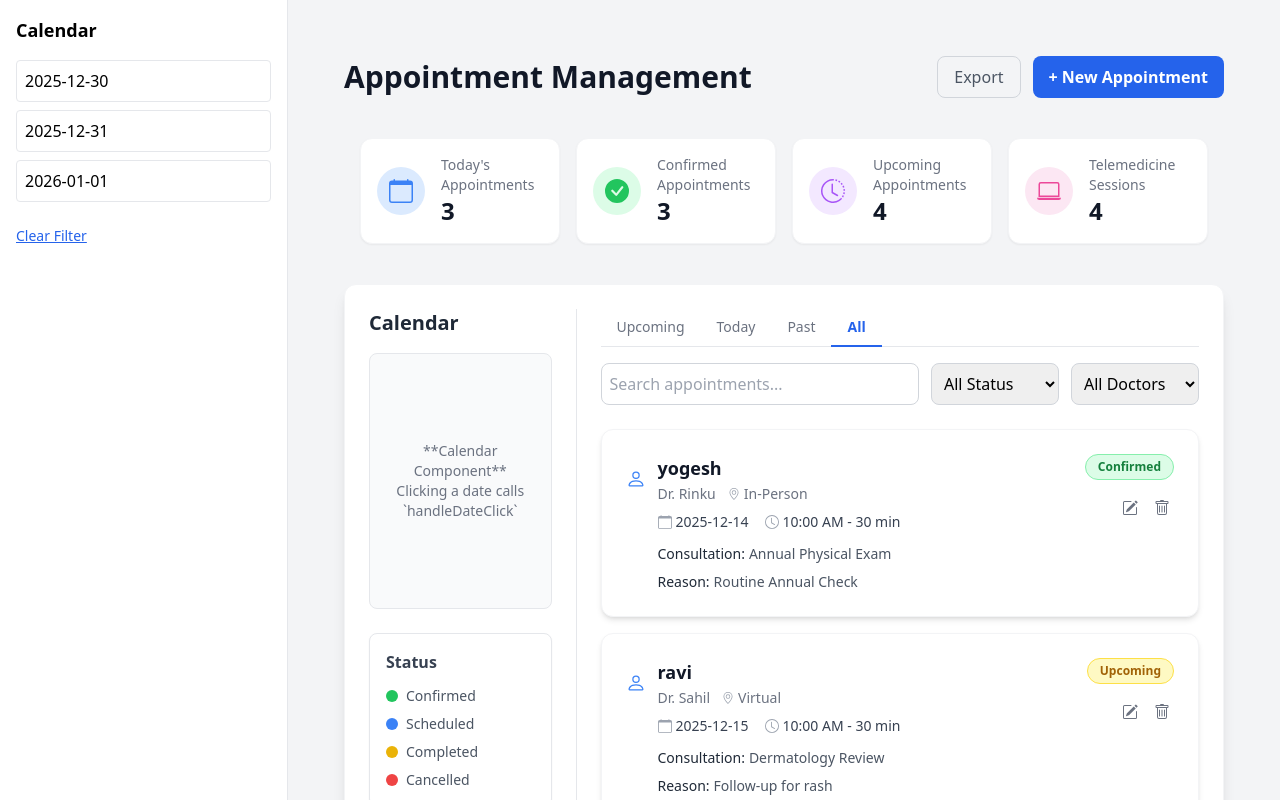
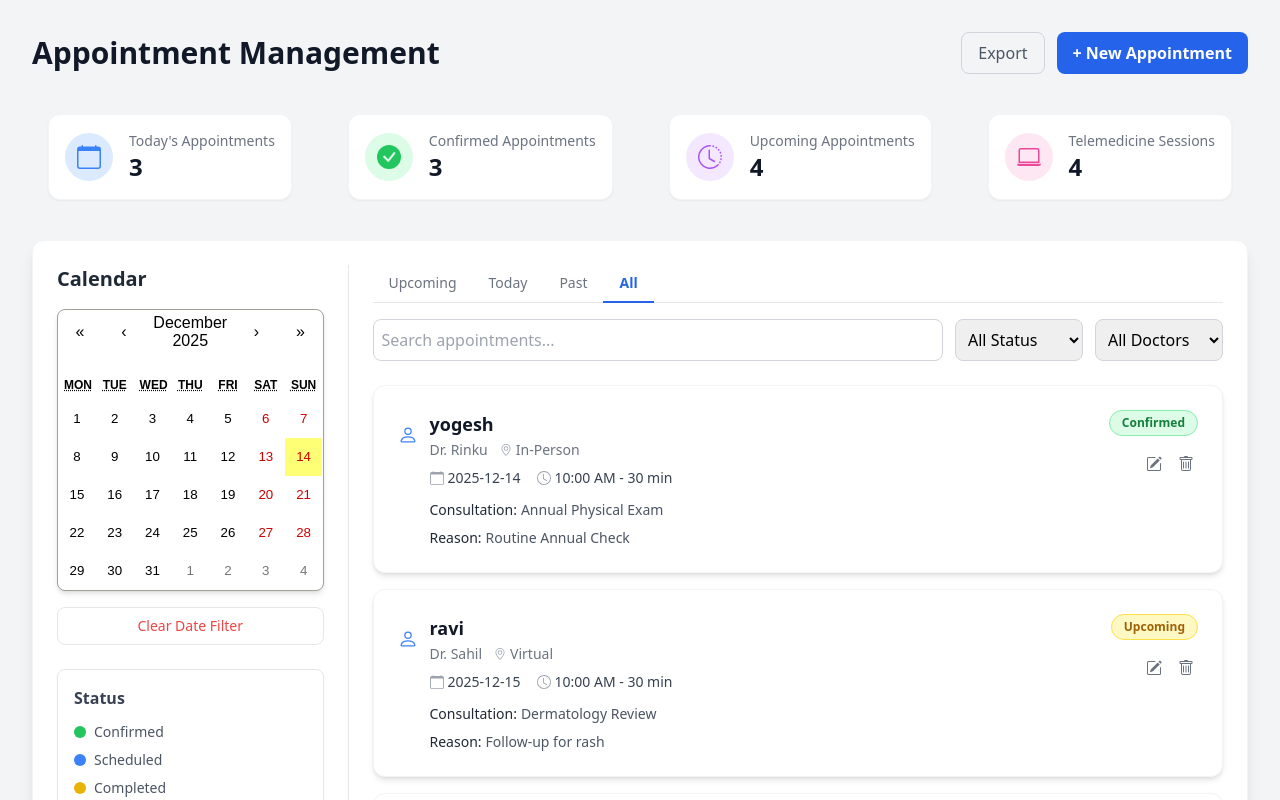
Before and after one commit to YogeshSaini2005/EMR-Feature-, a React (Create React App) app in the folder frontend/: page / in a window 1280 px wide. Shown: the top 800 px of the page. Built offline with nearby package versions, Linux system fonts and the light colour scheme.

Commit message:
FEAT: Implement functional calendar (react-calendar) and finalize EMR layout structure

```diff
--- a/frontend/package.json
+++ b/frontend/package.json
@@ -8,6 +8,7 @@
     "@testing-library/react": "^16.3.0",
     "@testing-library/user-event": "^13.5.0",
     "react": "^19.2.3",
+    "react-calendar": "^6.0.0",
     "react-dom": "^19.2.3",
     "react-icons": "^5.5.0",
     "react-scripts": "5.0.1",
--- a/frontend/src/App.js
+++ b/frontend/src/App.js
@@ -1,24 +1,9 @@
-import React, { useState} from "react";
+import React, { useState } from "react";
 import AppointmentManagementView from "./EMR_Frontend_Assignment";
-import Calendar from "./Calendar";
 
 function App(){
-  const [selectedDate, setSelectedDate]= useState(null);
   return(
-  <div className = "min-h-screen bg-gray-100 flex">
-    {/*left calendar*/}
-    <aside className="w-1/4 bg-white border-r p-4">
-      <Calendar onSelectDate= {setSelectedDate} />
-    </aside>
-
-    {/*right appointment management view*/}
-    <main className="flex-1 p-6">
-      <AppointmentManagementView selectedDate={selectedDate}/>
-    </main>
-  </div>
-
-
-);
-
+  <AppointmentManagementView />
+  );
 }
 export default App;
--- a/frontend/src/EMR_Frontend_Assignment.jsx
+++ b/frontend/src/EMR_Frontend_Assignment.jsx
@@ -1,19 +1,26 @@
 import React, { useState, useEffect, useMemo } from 'react';
+// IMPORT THE CALENDAR LIBRARY
+import Calendar from 'react-calendar';
+import 'react-calendar/dist/Calendar.css'; // Import default styles for the calendar
+
+// Ensure the path to your service file is correct
 import { getAppointments, updateAppointmentStatus } from "./appointment_service";
 
-// Import Custom Components (Ensure these files are in the same directory: src/)
+// Import Custom Components (Ensure these files are in the same directory)
 import DashboardCards from "./DashboardCards";
 import StatusTabs from "./StatusTabs";
 import AppointmentCard from "./AppointmentCard";
 import StatusLegend from "./StatusLegend";
 import AppointmentForm from "./AppointmentForm";
 
+
 // Utility function to get today's date in YYYY-MM-DD format for filtering
 const getTodayDate = () => new Date().toISOString().split('T')[0];
 
-// --- Define Status and Doctor Options based on your mock data ---
+// --- Define Options based on your mock data ---
 const DOCTOR_OPTIONS = ['Dr. Rinku', 'Dr. Sahil', 'Dr. Payal', 'Dr. Yuvi', 'Dr. priya', 'Dr. sweta'];
 const STATUS_OPTIONS = ['Confirmed', 'Scheduled', 'Upcoming', 'Cancelled', 'Completed'];
+
 
 export default function AppointmentManagementView() {
   const [appointments, setAppointments] = useState([]);
@@ -21,19 +28,20 @@ export default function AppointmentManagementView() {
   const [activeTab, setActiveTab] = useState('All');
   const [showForm, setShowForm] = useState(false);
 
-  // 💥 NEW STATES FOR DROPDOWN FILTERS
+  // States for Dropdown Filters
   const [selectedStatusFilter, setSelectedStatusFilter] = useState('All');
   const [selectedDoctorFilter, setSelectedDoctorFilter] = useState('All');
 
 
-  // --- 1. DATA FETCHING (Task 2.1 & 2.2) ---
-  // Fetches data when selectedDate or primary dropdown filters change
+  // --- 1. DATA FETCHING ---
   useEffect(() => {
-    // 💥 Updated filters object to send to getAppointments
+    const formatSelectedDate = (date) => {
+        if (!date) return null;
+        return date.toISOString().split('T')[0];
+    };
+
     const filters = {
-      date: selectedDate, // Calendar date filter
-      // Note: We only send the status filter if the tab is 'All'
-      // Otherwise, we filter manually in useMemo (see below)
+      date: formatSelectedDate(selectedDate),
       status: selectedStatusFilter !== 'All' ? selectedStatusFilter : null,
     };
 
@@ -41,13 +49,11 @@ export default function AppointmentManagementView() {
       setAppointments(data);
     });
 
-    // Reset tab filter when date changes, to prevent conflict
     setActiveTab('All');
 
-    // Rerun when date or status filter changes
   }, [selectedDate, selectedStatusFilter]);
 
-  // --- 2. STATUS UPDATE (Task 2.4) ---
+  // --- 2. STATUS UPDATE ---
   const handleUpdateStatus = async (id, newStatus) => {
     try {
       const updated = await updateAppointmentStatus(id, newStatus);
@@ -57,7 +63,8 @@ export default function AppointmentManagementView() {
             prev.map(a => (a.id === updated.id ? updated : a))
           );
       } else {
-          console.error(`Status update failed for ID ${id}. API returned an invalid object or undefined.`, updated);
+          // 💥 FIX APPLIED HERE: Changed double quotes to backticks (`...`)
+          console.error(`Status update failed for ID ${id}. API returned invalid data.`, updated);
       }
 
     } catch (error) {
@@ -65,13 +72,12 @@ export default function AppointmentManagementView() {
     }
   };
 
-  // --- 3. TAB & DOCTOR FILTERING LOGIC (Task 2.3) ---
-  // Calculates the list of appointments to display based on the selected tab and doctor filter
+  // --- 3. TAB & DOCTOR FILTERING LOGIC ---
   const filteredAppointments = useMemo(() => {
     const today = getTodayDate();
     let list = appointments;
 
-    // 1. Apply Tab Filtering (Upcoming/Today/Past)
+    // 1. Apply Tab Filtering
     if (activeTab === 'Today') {
       list = list.filter(appt => appt.date === today);
     } else if (activeTab === 'Upcoming') {
@@ -80,18 +86,15 @@ export default function AppointmentManagementView() {
       list = list.filter(appt => appt.date < today);
     }
 
-    // 2. 💥 Apply Doctor Filter (local client-side filter)
+    // 2. Apply Doctor Filter
     if (selectedDoctorFilter !== 'All') {
         list = list.filter(appt => appt.doctorName === selectedDoctorFilter);
     }
 
-    // 3. Since the status filter is handled in useEffect/getAppointments,
-    // we only need to filter by doctor and tab here.
     return list;
-  }, [appointments, activeTab, selectedDoctorFilter]); // Dependency on selectedDoctorFilter
+  }, [appointments, activeTab, selectedDoctorFilter]);
 
   // --- Dashboard Card Counts Calculation ---
-  // (No change needed here)
   const counts = useMemo(() => {
     const today = getTodayDate();
     return {
@@ -102,19 +105,17 @@ export default function AppointmentManagementView() {
     };
   }, [appointments]);
 
-  // --- 4. CALENDAR CLICK HANDLER (Task 2.2) ---
-  const handleDateClick = (date) => {
+  // --- 4. CALENDAR CHANGE HANDLER ---
+  const handleDateChange = (date) => {
       setSelectedDate(date);
   };
 
-  // --- 5. 💥 HANDLERS FOR DROPDOWN CHANGES ---
+  // --- 5. HANDLERS FOR DROPDOWN CHANGES ---
   const handleStatusChange = (e) => {
-      // This triggers useEffect to re-call getAppointments with the new status
       setSelectedStatusFilter(e.target.value);
   }
 
   const handleDoctorChange = (e) => {
-      // This triggers useMemo to re-filter the local list
       setSelectedDoctorFilter(e.target.value);
   }
 
@@ -149,18 +150,25 @@ export default function AppointmentManagementView() {
           <div className="w-1/4 pr-6 border-r border-gray-200">
             <h2 className="text-xl font-semibold mb-4 text-gray-800">Calendar</h2>
 
-            {/* Placeholder for Calendar Component */}
-            <div className="h-64 bg-gray-50 p-4 flex items-center justify-center rounded-lg border">
-                <p className="text-sm text-gray-500 text-center">
-                    **Calendar Component**<br />
-                    Clicking a date calls `handleDateClick`
-                </p>
+            {/* CORRECTLY PLACED FUNCTIONAL REACT-CALENDAR (LEFT COLUMN) */}
+            <div className='mb-4'>
+                <Calendar
+                    onChange={handleDateChange}
+                    value={selectedDate}
+                    view="month"
+                    maxDetail="month"
+                    className="border-0 rounded-lg shadow-md"
+                />
             </div>
-            {selectedDate && (
-                 <p className="text-sm text-gray-500 mt-2 text-center">
-                    Active Filter: <b>{selectedDate}</b>
-                </p>
-            )}
+
+            {/* Clear Filter Button */}
+            <button
+                onClick={() => setSelectedDate(null)}
+                className="w-full text-center p-2 text-red-500 hover:text-red-700 hover:bg-red-50 rounded-lg text-sm font-medium border border-gray-200"
+            >
+                Clear Date Filter
+            </button>
+
 
             {/* Status Legends */}
             <StatusLegend />
@@ -169,7 +177,7 @@ export default function AppointmentManagementView() {
           {/* RIGHT COLUMN: Filters, Tabs, and Appointment List (w-3/4) */}
           <div className="w-3/4 pl-6">
 
-            {/* Status Tabs (Task 2.3 Integration) */}
+            {/* Status Tabs */}
             <StatusTabs activeTab={activeTab} onTabChange={setActiveTab} />
 
             {/* Search and Filter Bar (Connected Dropdowns) */}
@@ -180,7 +188,7 @@ export default function AppointmentManagementView() {
                     className="flex-grow p-2 border border-gray-300 rounded-lg focus:ring-blue-500 focus:border-blue-500"
                 />
 
-                {/* 💥 STATUS DROPDOWN INTEGRATION */}
+                {/* STATUS DROPDOWN INTEGRATION */}
                 <select
                     className="p-2 border border-gray-300 rounded-lg w-32 focus:ring-blue-500 focus:border-blue-500"
                     value={selectedStatusFilter}
@@ -192,7 +200,7 @@ export default function AppointmentManagementView() {
                     ))}
                 </select>
 
-                {/* 💥 DOCTOR DROPDOWN INTEGRATION */}
+                {/* DOCTOR DROPDOWN INTEGRATION */}
                 <select
                     className="p-2 border border-gray-300 rounded-lg w-32 focus:ring-blue-500 focus:border-blue-500"
                     value={selectedDoctorFilter}
```
Also changed, not shown: 1 other file (tests, documents, lock files or other folders).
